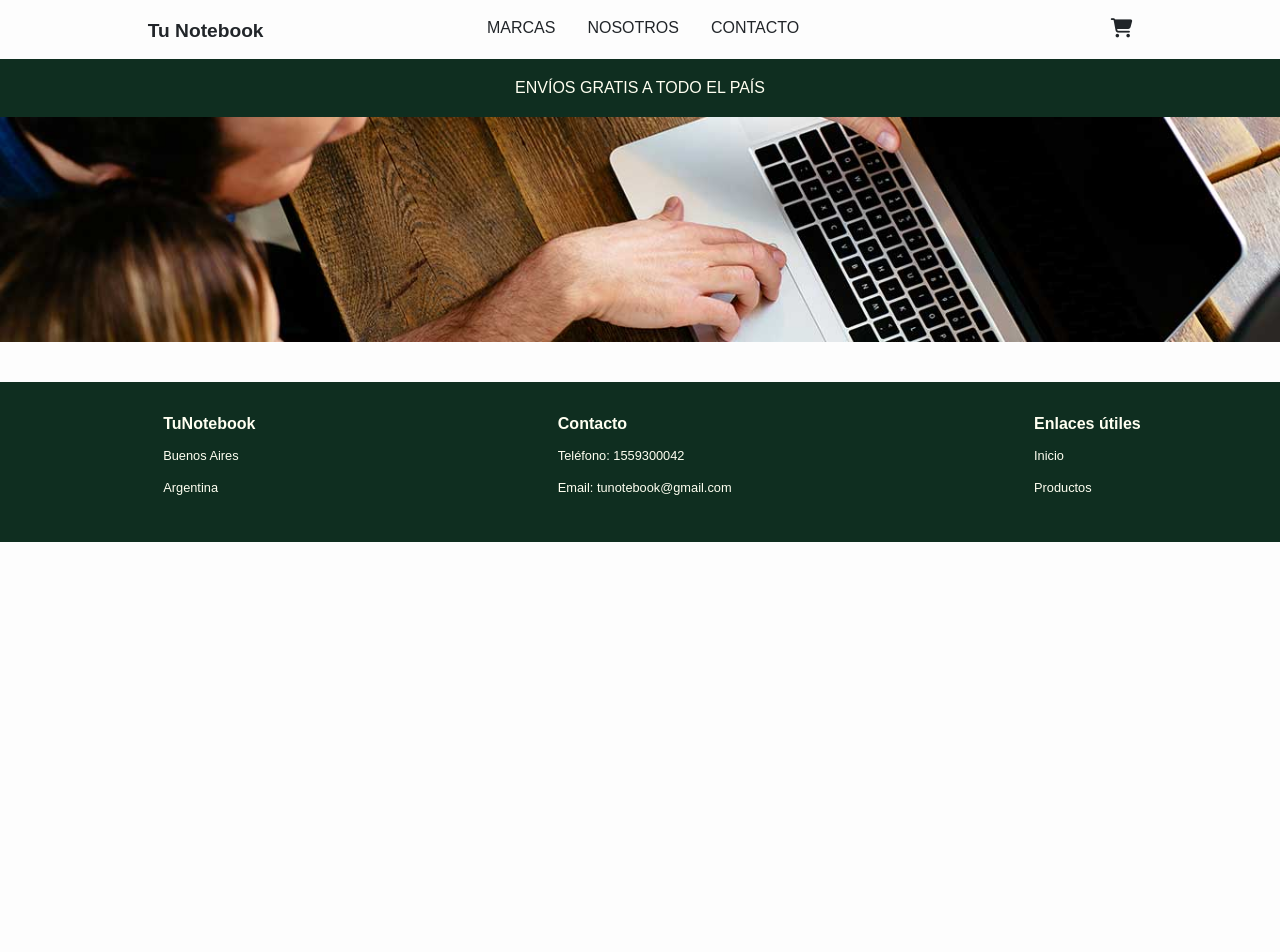
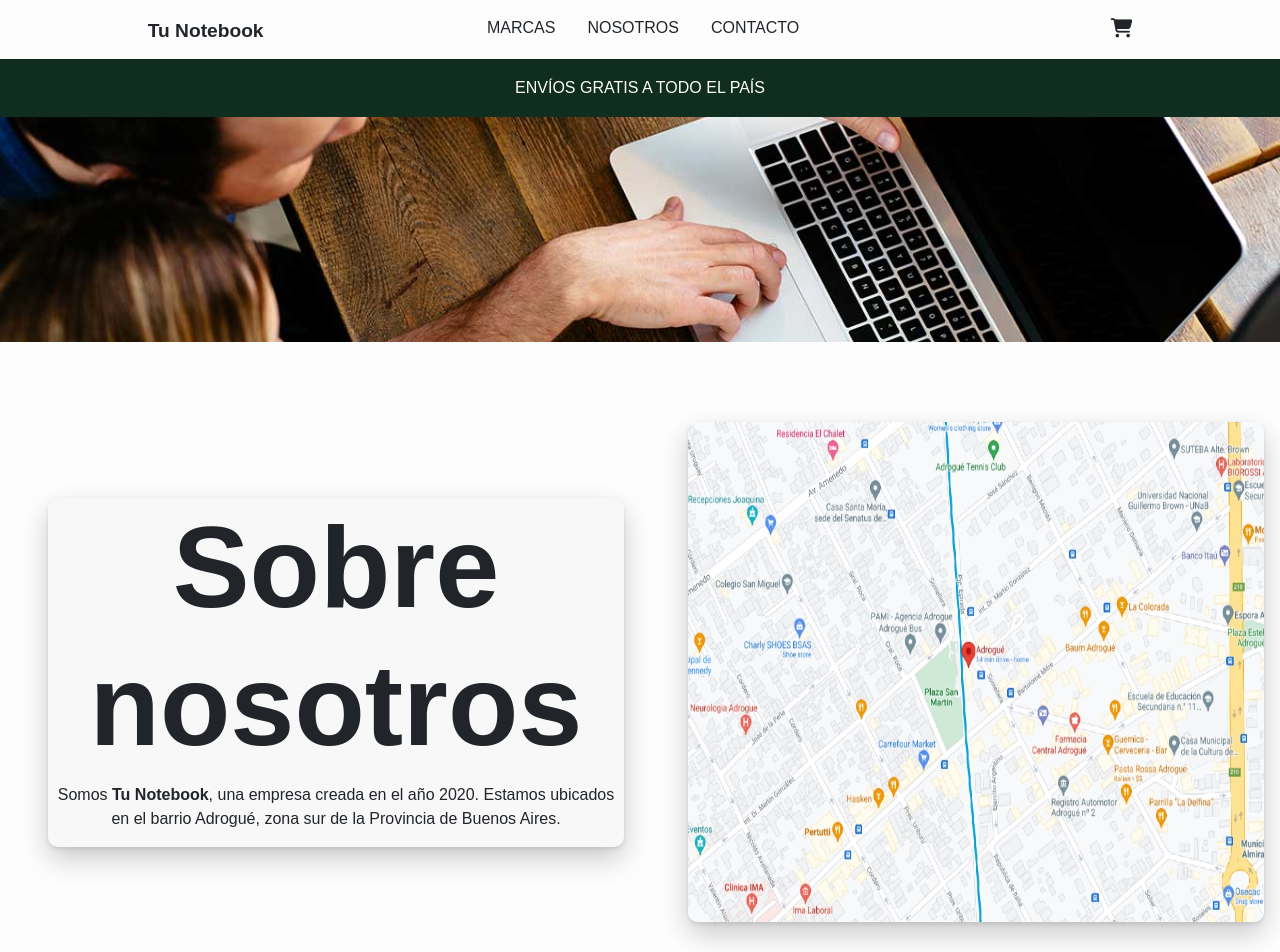
Before and after one commit to octaviofitz/tunotebook, a React (Create React App) app: page /nosotros in a window 1280 px wide. Shown: the top 952 px of the page. Before the commit the page ends 800 px from the top, so only its background shows below. Built offline with nearby package versions, Linux system fonts and the light colour scheme.

Commit message:
add about, fix contact

```diff
--- a/src/Components/About/About.js
+++ b/src/Components/About/About.js
@@ -5,8 +5,19 @@ import BannerIMG from '../Banner/BannerIMG/BannerIMG'
 
 function About() {
     return (
-        <section>
+        <section className='about'>
         <BannerIMG />
+        <div className='container-about'>
+        <div className='container-data-about'>
+          <h1 className='title-about'>Sobre nosotros</h1>
+          <p className='data-about'>Somos <b>Tu Notebook</b>, una empresa creada en el año 2020. Estamos ubicados en el barrio Adrogué, zona sur de la Provincia de Buenos Aires.</p>
+        </div>
+
+        <div className='container-mapa-about'>
+
+          <img src='/map.jpg' alt='map-about' className='map-about'/>
+        </div>
+        </div>
         </section>
        )
      }
--- a/src/Components/About/about.css
+++ b/src/Components/About/about.css
@@ -1,10 +1,60 @@
-.about-banner{
-    background-size: contain;
-    width: 100%;
+.container-about{
+    display: flex;
+    flex-direction: column;
 }
 
+.container-data-about{
+    width: 80%;
+    align-items: center;
+    text-align: center;
+    margin: 3rem;
+    box-shadow: rgba(0, 0, 0, 0.2) 0px 12px 28px 0px, rgba(0, 0, 0, 0.1) 0px 2px 4px 0px, rgba(255, 255, 255, 0.05) 0px 0px 0px 1px inset;
+    border-radius: 10px;
+    background-color: #F8F8F8;
+}
+.container-about{
+    align-items: center;
+}
+
+.title-about{
+    font-size: 9vw;
+    font-weight: 700;
+}
+
+.data-about{
+    text-align: center;
+}
+
+.map-about{
+    margin: 1rem;
+    box-shadow: rgba(0, 0, 0, 0.2) 0px 12px 28px 0px, rgba(0, 0, 0, 0.1) 0px 2px 4px 0px, rgba(255, 255, 255, 0.05) 0px 0px 0px 1px inset;
+    border-radius: 10px;
+    width: 80vw;
+    height: 300px;
+}
+
+
+
+
 @media (min-width: 768px){
-    .about-banner{
-        height: 30vh;
+
+
+
+}
+
+@media (min-width: 1024px) {
+
+    .container-about{
+        flex-direction: row;
         }
+
+    .container-about{
+        margin: 4rem 0px;
+    }
+
+    .map-about{
+    width: 45vw;
+    height: 500px;
 }
+
+}
--- a/src/Components/Contact/contact.css
+++ b/src/Components/Contact/contact.css
@@ -1,7 +1,10 @@
 .container-contact{
     display: flex;
     flex-direction: column;
-    margin-top: 2rem;
+    margin: 2rem 1.5rem;
+    box-shadow: rgba(0, 0, 0, 0.2) 0px 12px 28px 0px, rgba(0, 0, 0, 0.1) 0px 2px 4px 0px, rgba(255, 255, 255, 0.05) 0px 0px 0px 1px inset;
+    background-color: #F8F8F8;
+    border-radius: 10px;
 }
 
 .title-info-contact{
@@ -12,15 +15,12 @@
 
 .container-info-contact,
 .container-form-contact{
-    box-shadow: rgba(0, 0, 0, 0.2) 0px 12px 28px 0px, rgba(0, 0, 0, 0.1) 0px 2px 4px 0px, rgba(255, 255, 255, 0.05) 0px 0px 0px 1px inset;
-    border-radius: 10px;
-    padding: 1rem;
-    margin: 1.5rem 2rem;
+    padding: 0.33rem;
+    margin: 0rem 2rem;
 }
 
 .title-checkout{
     font-weight: 700;
-    padding-top: 1rem;
 }
 
 .msg-success{
@@ -58,7 +58,17 @@
         justify-content:space-evenly;
     }
 
+    .data-info-contact{
+        font-size: 17px;
+    }
+
     .container-info-contact{
         width: 30vw;
     }
 }
+
+@media (min-width: 1280px){
+    .data-info-contact{
+        font-size: 20px;
+    }
+}
--- a/src/Components/ItemListContainer/itemListContainer.css
+++ b/src/Components/ItemListContainer/itemListContainer.css
@@ -2,6 +2,6 @@
     text-align: center;
     font-weight: 500;
     text-transform: uppercase;
-    margin: 4rem 0rem 0rem 0rem;
+    margin-top: 4rem;
     font-family: 'Mulish', sans-serif;
 }
```
Also changed, not shown: public/map.jpg (added).
